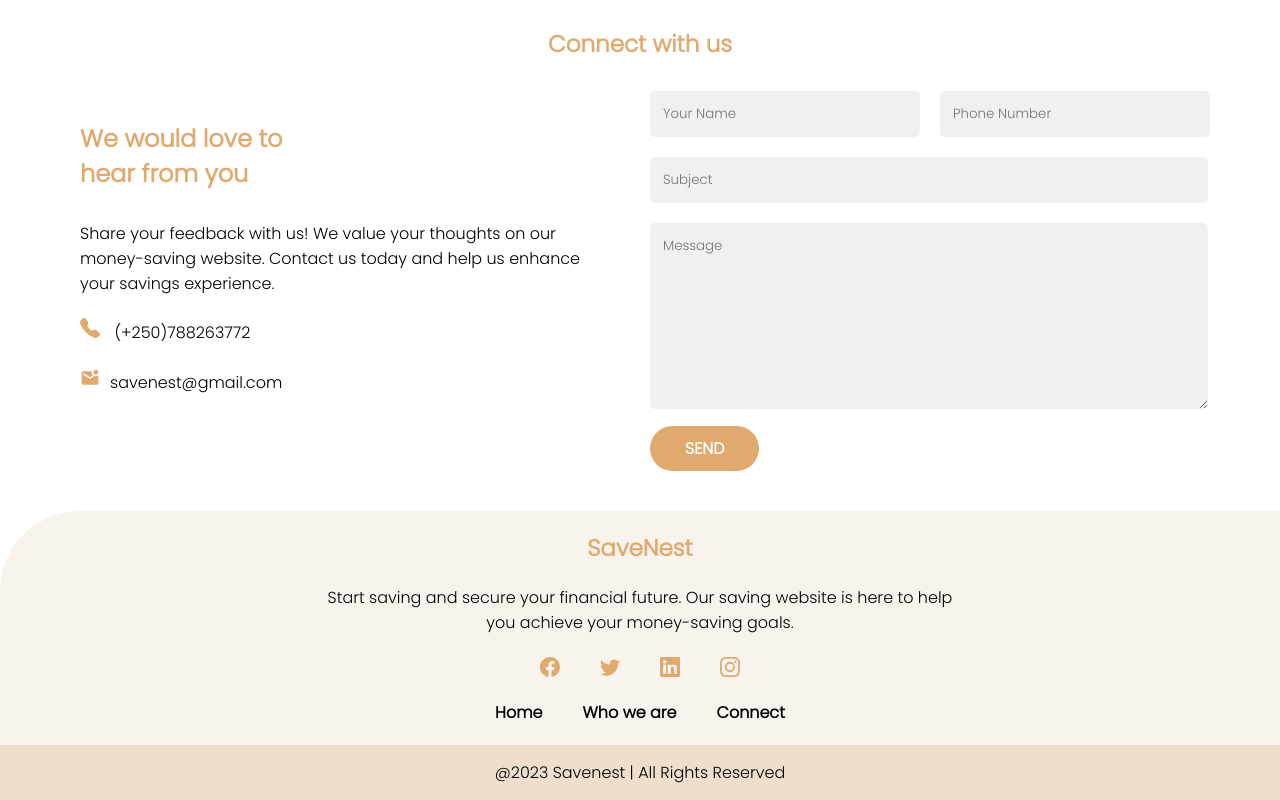
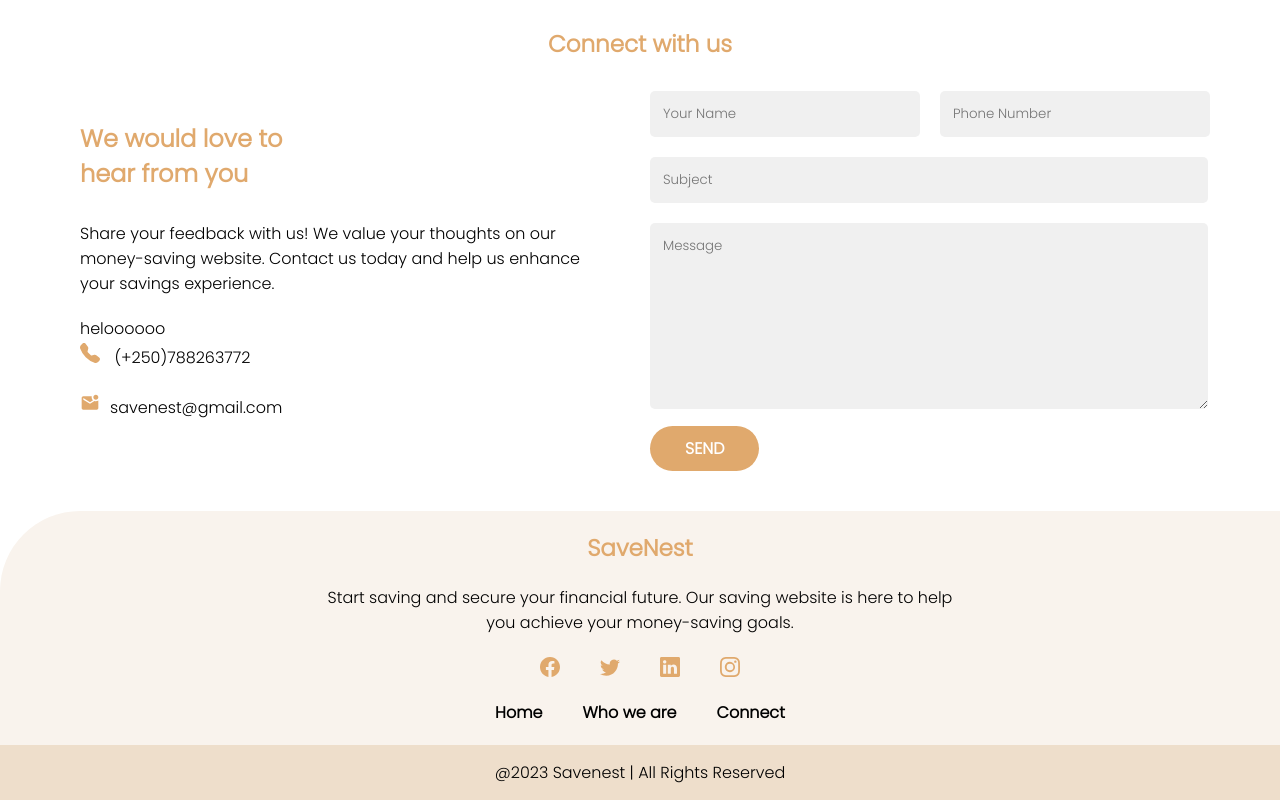
Before and after one commit to mutuyimana1/Saving-Mentor-App-frontend, a React (Create React App) app: page / in a window 1280 px wide. Shown: the part 1841-2641 px from the top of the page. Built offline with nearby package versions, Linux system fonts and the light colour scheme.

Commit message:
fixed pages

```diff
--- a/src/pages/home/home.js
+++ b/src/pages/home/home.js
@@ -220,6 +220,7 @@ function Home() {
               money-saving website. Contact us today and help us enhance your
               savings experience.
             </p>
+            <div>heloooooo</div>
             <div className="contact-home-icon">
               <p className="phone-ic">
                 <span>
```
